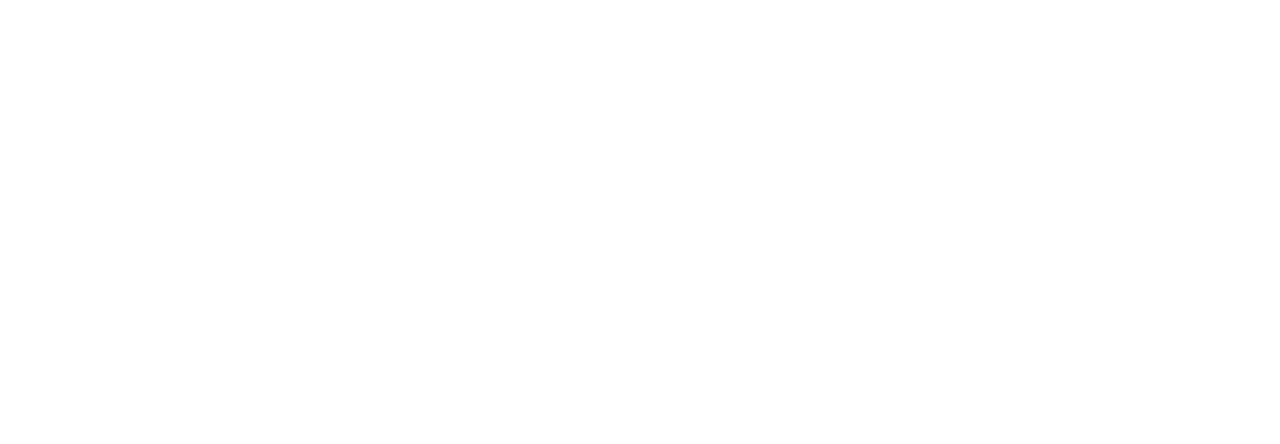
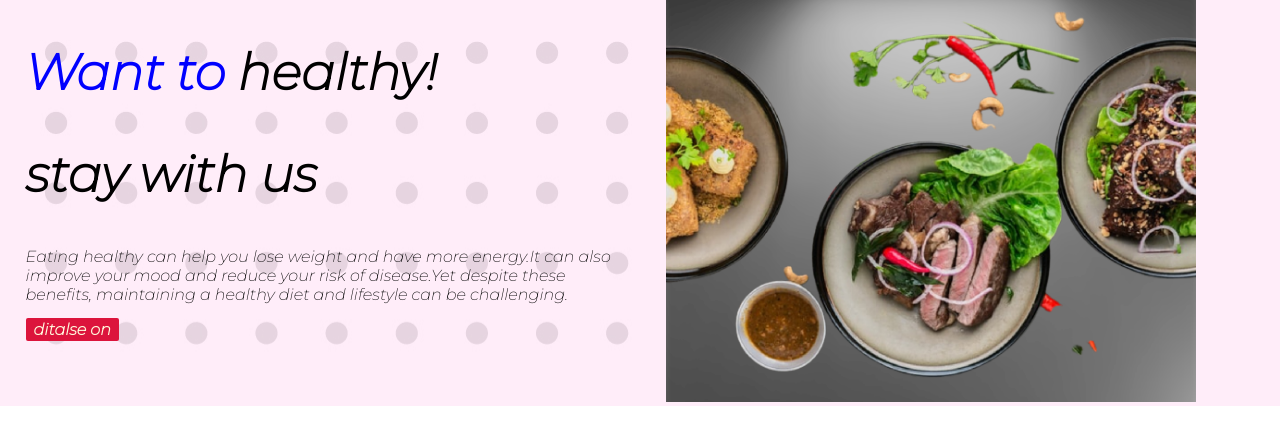
Before and after one commit to upomahasan/food-wed, a plain HTML site: page index.html in a window 1280 px wide. Drawn offline with Linux system fonts and the light colour scheme.

Commit message:
top banner added

```diff
--- a/index.html
+++ b/index.html
@@ -1,13 +1,38 @@
 <!DOCTYPE html>
 <html lang="en">
+
 <head>
     <meta charset="UTF-8">
     <meta http-equiv="X-UA-Compatible" content="IE=edge">
     <meta name="viewport" content="width=device-width, initial-scale=1.0">
-    <title>nazias food web</title>
+    <title>food wed1</title>
+    <link rel="preconnect" href="https://fonts.googleapis.com">
+    <link rel="preconnect" href="https://fonts.gstatic.com" crossorigin>
+    <link href="https://fonts.googleapis.com/css2?family=Montserrat:ital,wght@1,200&display=swap" rel="stylesheet">
     <link rel="stylesheet" href="style.css">
 </head>
+
 <body>
+    <section class="top-banner">
+        <div class="hulf-width">
+            <h1>
+                <span class="blue-color">Want to</span> healthy!
+            </h1>
+            <h1>stay with us </h1>
+            <p>
+                Eating healthy can help you lose weight and have more energy.It can also improve your mood and
+                reduce
+                your risk of disease.Yet despite these benefits, maintaining a healthy diet and lifestyle can be
+                challenging.
+            </p>
+            <a class="link-button" target="blank" href="https://www.google.com">ditalse on</a>
+        </div>
+        <div class="hulf-width">
+            <img src="firstpic.png.png" alt="">
+        </div>
+    </section>
+
 
 </body>
+
 </html>
--- a/style.css
+++ b/style.css
@@ -0,0 +1,33 @@
+body{
+    font-family: 'Montserrat', sans-serif;
+    margin: 0%;
+}
+h1{
+    font-size: 50px;
+}
+.blue-color{
+    color:blue;
+}
+section{
+    display: flex;
+}
+.hulf-width{
+    width: 50%;
+    padding-left: 2%;
+    padding-right: 2%;
+}
+.hulf-width img{
+    width: 90%;
+}
+.link-button{
+    text-decoration: none;
+    background:crimson;
+    padding: 2px 8px;
+    color: cornsilk;
+    font-weight: 700;
+    border-radius: 2px;
+}
+.top-banner{
+     background-image: url(Frame\ 59.jpg);
+     background-repeat: no-repeat;
+}
```
Also changed, not shown: Frame 57.png.jpg (added), Frame 59.jpg (added), firstpic.png.png (added).
